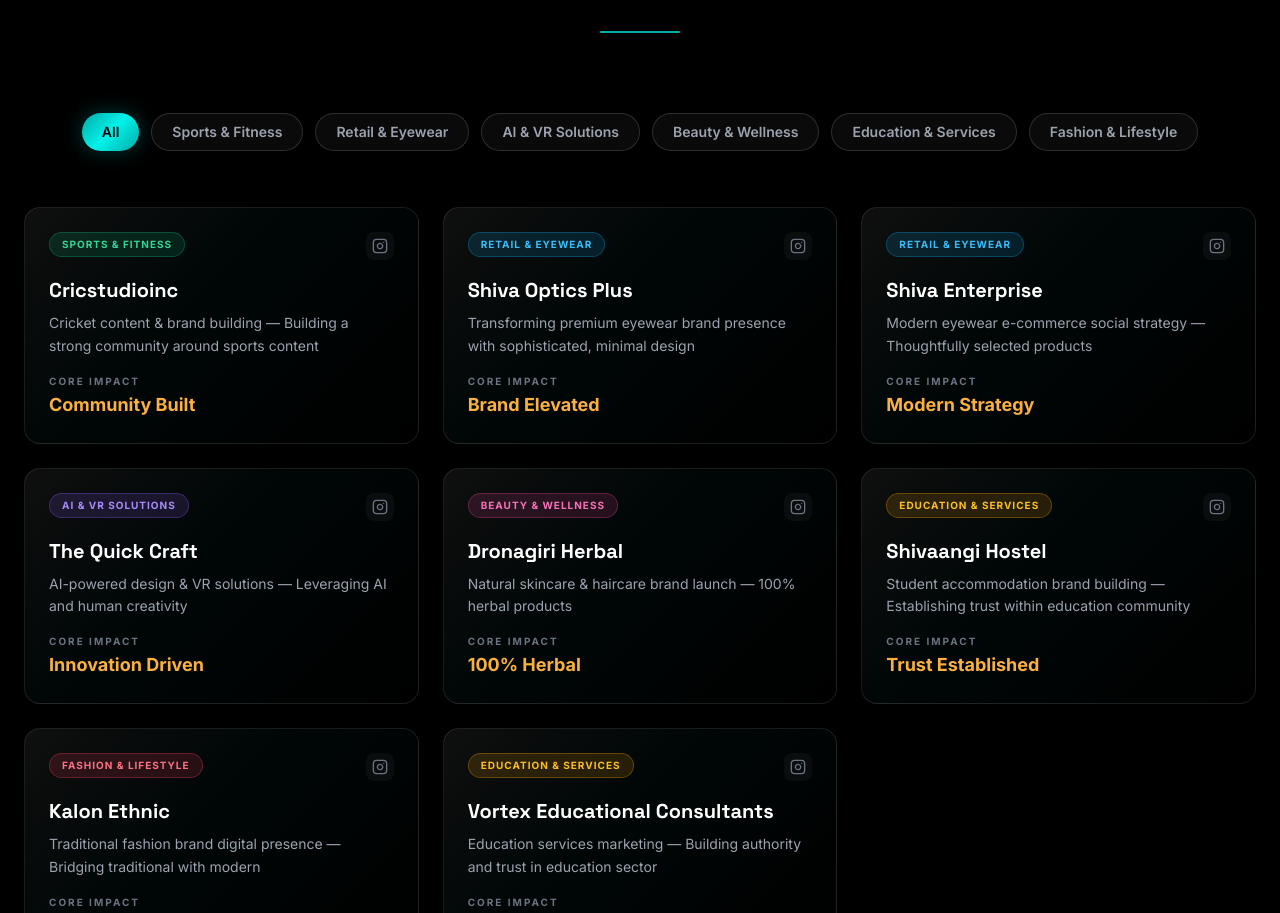
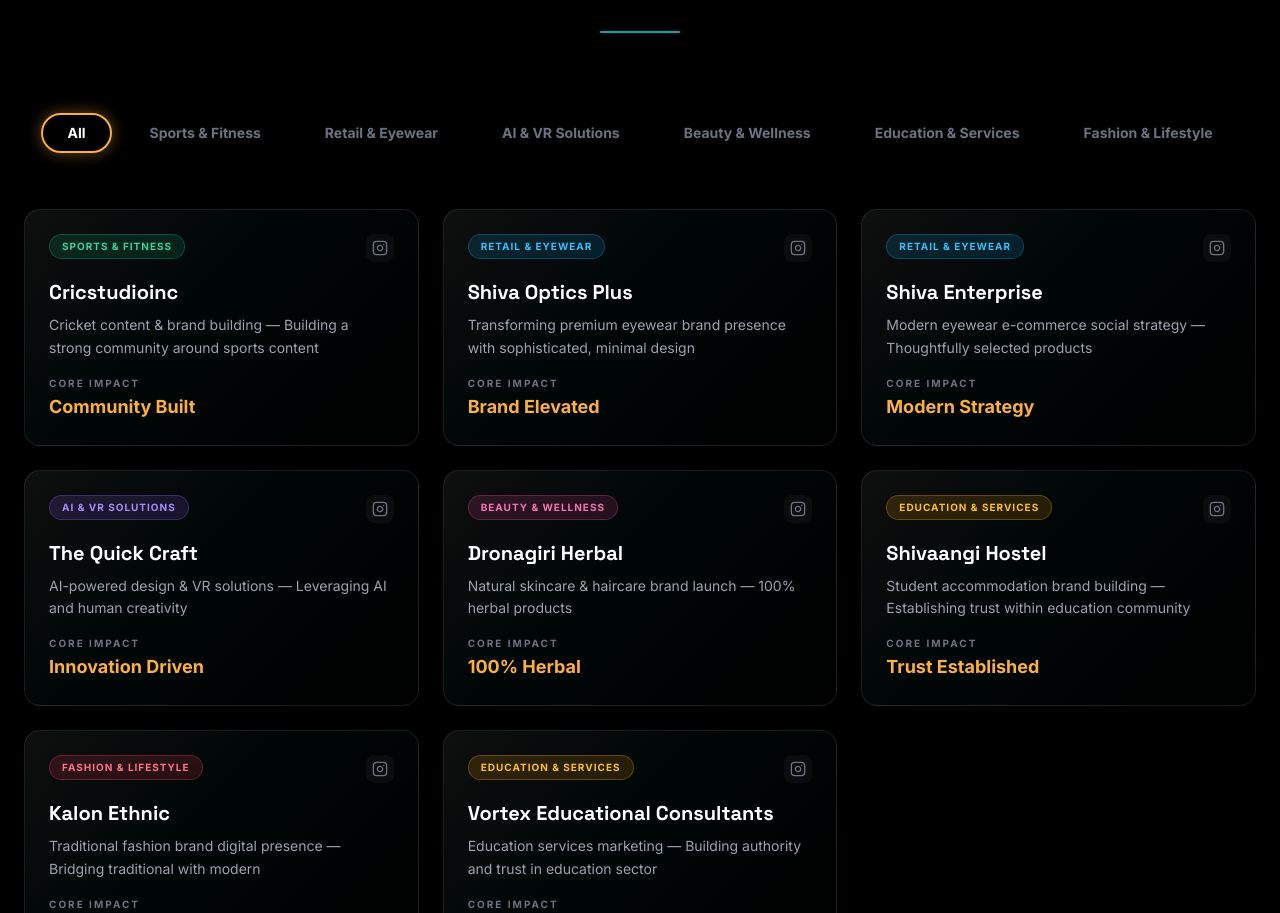
Before and after one commit to shubhammaurya0221/say-it-social002, a React (Vite) app: page / in a window 1280 px wide. Shown: the part 981-1894 px from the top of the page. Built offline with nearby package versions, Linux system fonts and the light colour scheme.

Commit message:
client catagory design changed

```diff
--- a/src/sections/smm/ClientShowcase.jsx
+++ b/src/sections/smm/ClientShowcase.jsx
@@ -46,11 +46,12 @@ export default function ClientShowcase() {
       <motion.button
         key={cat}
         onClick={() => setActiveCategory(cat)}
-                className={`px-4 sm:px-5 py-1.5 sm:py-2 rounded-full text-xs sm:text-sm font-semibold transition-all duration-300
+        // Added constant border-2 and removed solid bg-colors
+        className={`group relative px-4 sm:px-6 py-1.5 sm:py-2 rounded-full text-xs sm:text-sm font-bold transition-all duration-500 border-2 outline-none
           ${
             isActive
-      ? "text-black bg-[linear-gradient(135deg,#04AAA5_0%,#00F2EA_50%,#04AAA5_100%)] shadow-[0_0_20px_rgba(4,170,165,0.35)]"
-      : "bg-white/[0.04] border border-white/15 text-gray-400 hover:border-teal-400/50 hover:text-white"
+              ? "text-white border-[#fbaf40] shadow-[0_0_15px_rgba(251,175,64,0.4)]"
+              : "text-gray-500 border-transparent hover:text-gray-300 hover:border-white/10"
           }`}
         initial={{ opacity: 0, y: 10 }}
         whileInView={{ opacity: 1, y: 0 }}
@@ -59,7 +60,21 @@ export default function ClientShowcase() {
         whileHover={{ scale: 1.05 }}
         whileTap={{ scale: 0.95 }}
       >
-                {cat}
+        {/* The sliding gold highlight */}
+        {isActive && (
+          <motion.div
+            layoutId="activeCategoryHighlight" // Unique ID separate from the social toggle
+            className="absolute inset-0 bg-[#fbaf40]/10 rounded-full -z-10"
+            transition={{
+              type: "spring",
+              stiffness: 500,
+              damping: 35,
+              mass: 1
+            }}
+          />
+        )}
+
+        <span className="relative z-10 whitespace-nowrap">{cat}</span>
       </motion.button>
     );
   })}
```
Lines whose indentation alone changed are shown as unchanged.
